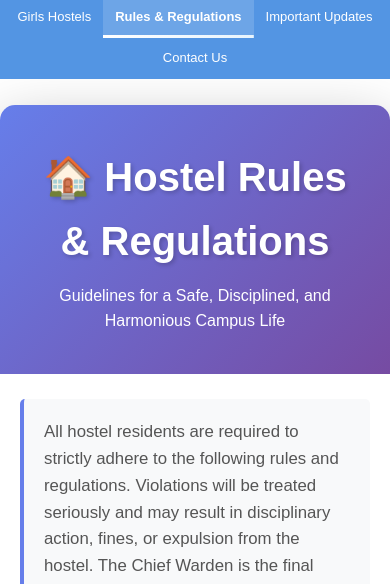
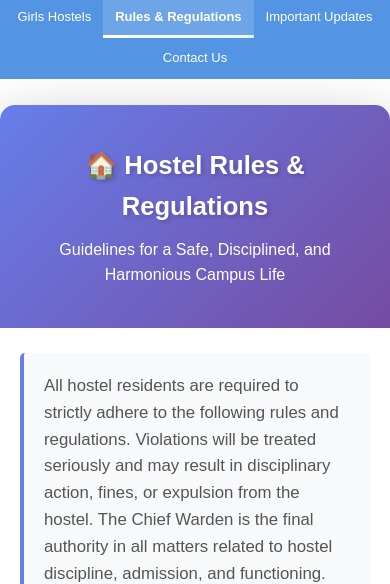
Before and after one commit to HYgi-web/Hostel, a plain HTML site: page complain.html in a window 390 px wide. Shown: the part 256-840 px from the top of the page. Drawn offline with Linux system fonts and the light colour scheme.

Commit message:
resposive finalization

```diff
--- a/complain.html
+++ b/complain.html
@@ -371,6 +371,10 @@
                 padding: 10px 12px;
                 font-size: 13px;
             }
+
+            .headerr h1{
+                font-size: 1.6rem;
+            }
         }
 
     </style>
```
Also changed, not shown: kch.html (+1 -0 lines).
